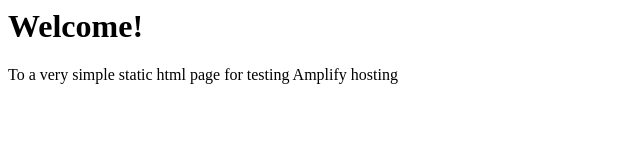
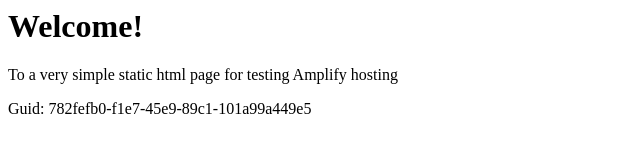
Before and after one commit to aws-aemilia-arn/Github-PR-Commit-Integration-Test-DoNotTouch-GitH-MJCD6L4M-v1-preprod-eu-north-1, a website: page src/index.html in a window 1280 px wide. Shown: the whole page, without its empty margins (0-640 px from the left). Drawn offline with Linux system fonts and the light colour scheme.

Commit message:
commit from integ tests

```diff
--- a/src/index.html
+++ b/src/index.html
@@ -1,3 +1,5 @@
+
+
 <html lang="en">
 
 <head>
@@ -10,6 +12,6 @@
 <body>
     <h1>Welcome!</h1>
     <p>To a very simple static html page for testing Amplify hosting</p>
-</body>
+    <p>Guid: 782fefb0-f1e7-45e9-89c1-101a99a449e5</p></body>
 
 </html>
```
